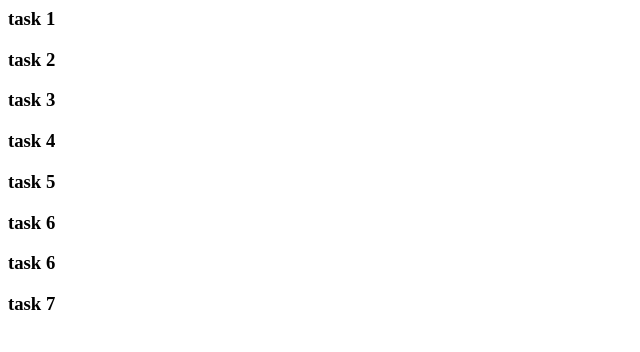
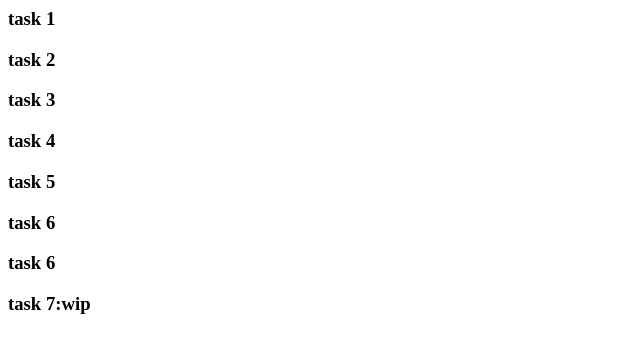
Before and after one commit to amirsh72/mysite, a plain HTML site: page index.html in a window 1280 px wide. Shown: the full height of the page, 0-640 px from the left. Drawn offline with Linux system fonts and the light colour scheme.

```diff
--- a/index.html
+++ b/index.html
@@ -10,7 +10,7 @@
     <h3>task 5</h3>
     <h3>task 6</h3>
     <h3>task 6</h3>
-    <h3>task 7</h3>
+    <h3>task 7:wip</h3>
 
 </body>
 </html>
```
